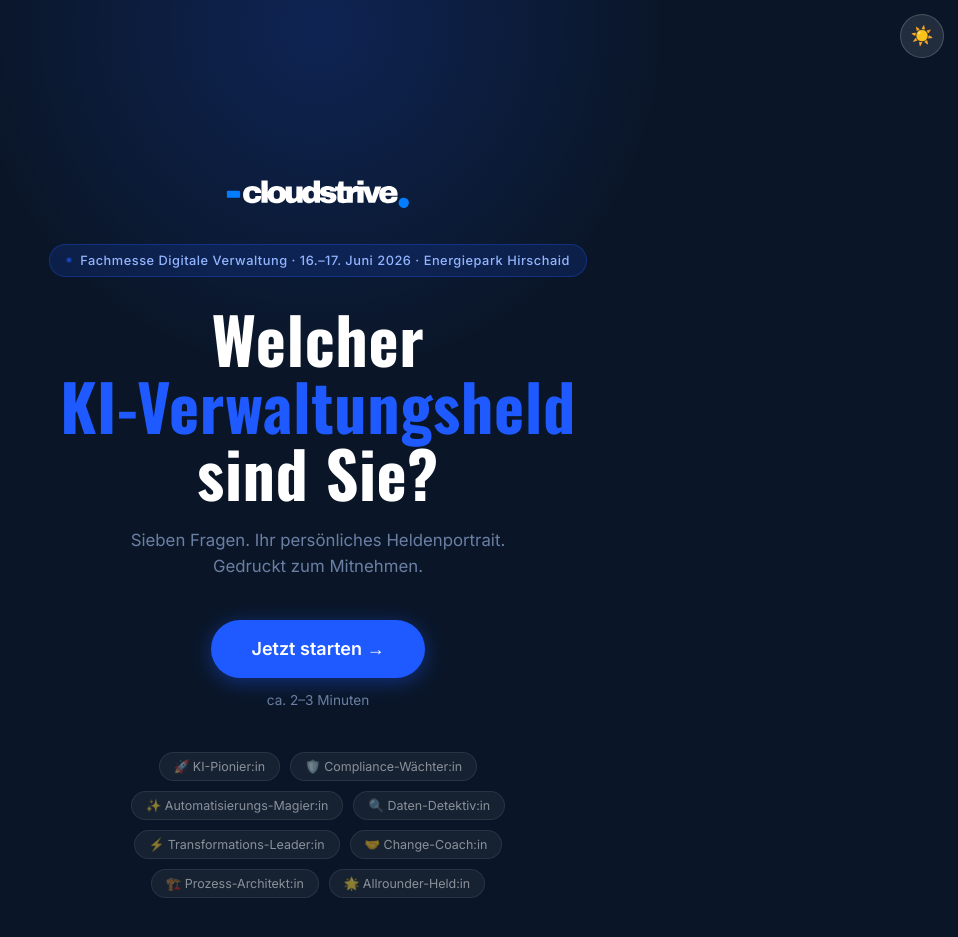
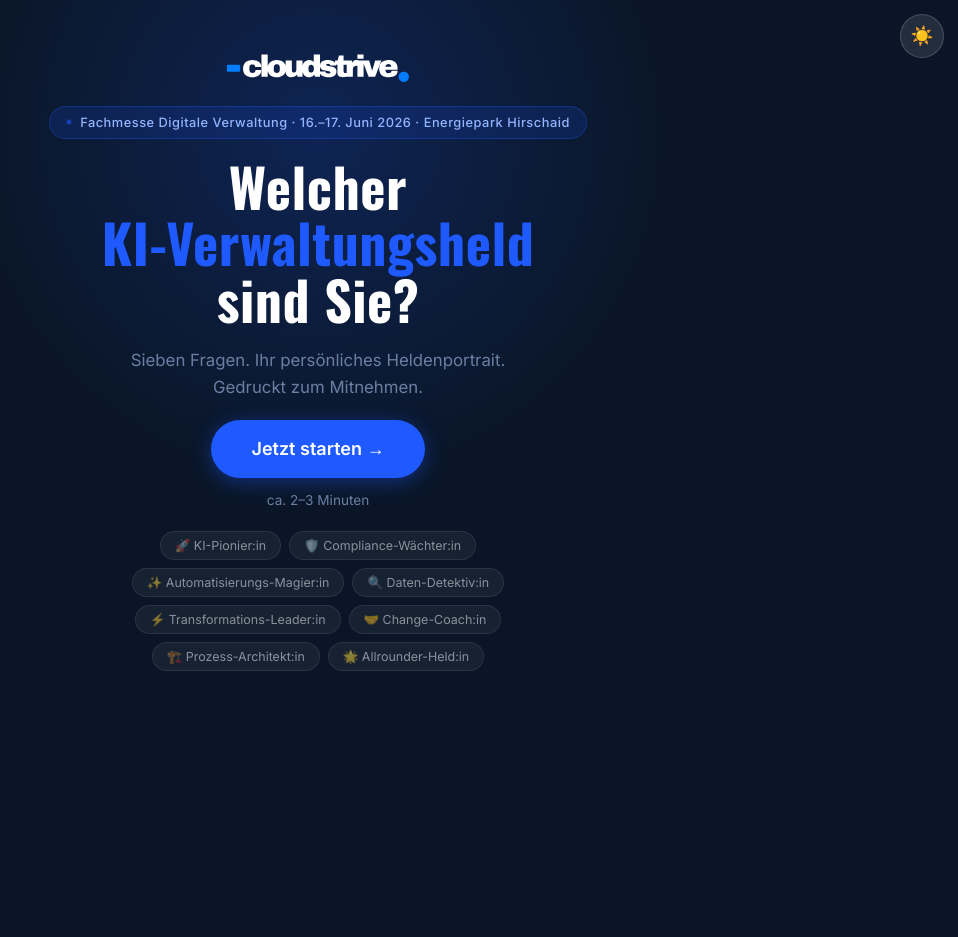
Before and after one commit to LeonardoCloudstrive/Cloudstrive_Messe_Quiz, a FastAPI app: page / in a window 1280 px wide. Shown: the top 937 px of the page, without its empty margins (322-1280 px from the left). Run offline with FastAPI, Linux system fonts and the light colour scheme.

Commit message:
fix: welcome screen content clipped on short viewports

```diff
--- a/static/css/style.css
+++ b/static/css/style.css
@@ -136,9 +136,11 @@ p { line-height: 1.6; }
   align-items: center;
   justify-content: center;
   text-align: center;
-  padding: 48px 32px;
-  position: relative;
-  overflow: hidden;
+  padding: clamp(20px, 5vh, 48px) 32px;
+  gap: clamp(10px, 2vh, 24px);
+  position: relative;
+  overflow-x: hidden;
+  overflow-y: auto;
 }
 
 #screen-welcome::before {
@@ -154,7 +156,6 @@ p { line-height: 1.6; }
 }
 
 .welcome-logo {
-  margin-bottom: 32px;
   position: relative;
   z-index: 1;
 }
@@ -199,7 +200,6 @@ p { line-height: 1.6; }
   letter-spacing: 0.04em;
   padding: 8px 16px;
   border-radius: 100px;
-  margin-bottom: 28px;
   position: relative;
   z-index: 1;
 }
@@ -220,11 +220,10 @@ p { line-height: 1.6; }
 
 .welcome-title {
   font-family: var(--font-heading);
-  font-size: clamp(2.4rem, 6vw, 4rem);
+  font-size: clamp(1.8rem, min(5vw, 5.5vh), 3.5rem);
   font-weight: 700;
   letter-spacing: 0.01em;
   line-height: 1.05;
-  margin-bottom: 20px;
   position: relative;
   z-index: 1;
 }
@@ -237,7 +236,7 @@ p { line-height: 1.6; }
   color: var(--text-muted);
   font-size: 1.05rem;
   max-width: 420px;
-  margin: 0 auto 40px;
+  margin: 0 auto;
   position: relative;
   z-index: 1;
 }
@@ -258,11 +257,10 @@ p { line-height: 1.6; }
 
 .hero-bubbles {
   display: flex;
-  gap: 10px;
+  gap: 8px;
   justify-content: center;
   flex-wrap: wrap;
   max-width: 480px;
-  margin-top: 40px;
   position: relative;
   z-index: 1;
 }
@@ -275,6 +273,12 @@ p { line-height: 1.6; }
   font-size: 0.78rem;
   color: rgba(255,255,255,0.5);
   white-space: nowrap;
+}
+
+/* Hide bubbles when viewport is too short to fit them */
+@media (max-height: 700px) {
+  .hero-bubbles { display: none; }
+  .welcome-sub  { font-size: 0.9rem; }
 }
 
 /* ============================================================
--- a/templates/index.html
+++ b/templates/index.html
@@ -17,7 +17,6 @@
        Screen 1 — Welcome
        ============================================================ -->
   <div class="screen" id="screen-welcome">
-    <div style="display:flex;flex-direction:column;align-items:center;justify-content:center;min-height:100vh;padding:48px 32px;text-align:center;position:relative;z-index:1;">
 
       <div class="welcome-logo">
         <div class="cs-logo-wrapper">
@@ -54,7 +53,6 @@
         <span class="hero-bubble">🏗️ Prozess-Architekt:in</span>
         <span class="hero-bubble">🌟 Allrounder-Held:in</span>
       </div>
-    </div>
   </div>
 
   <!-- ============================================================
```
